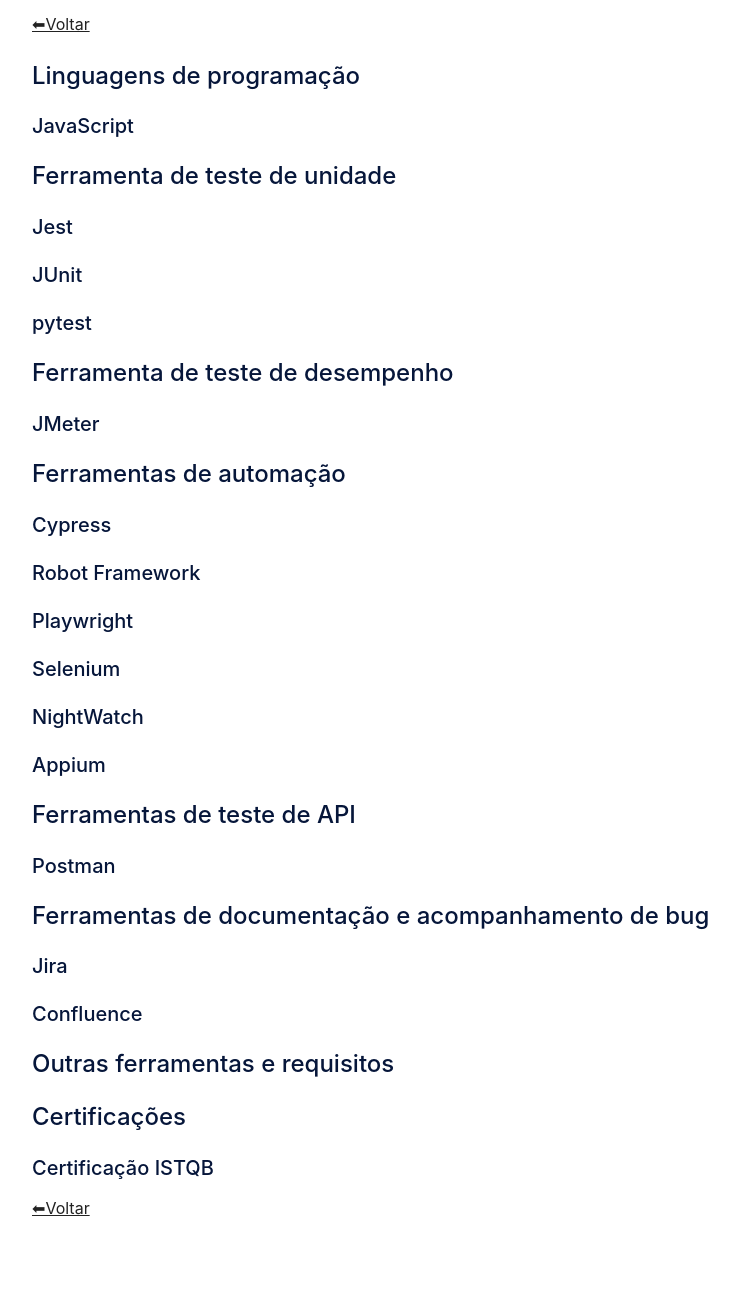
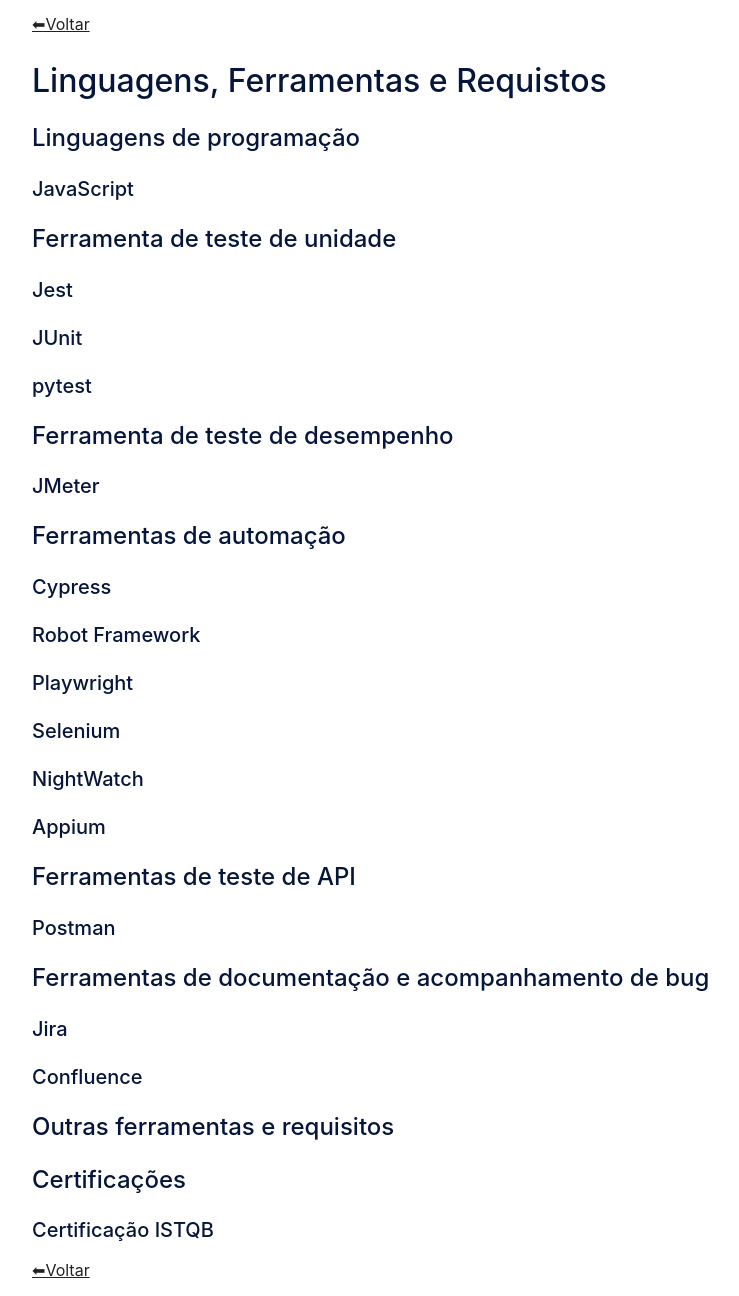
Before and after one commit to oliveiraandressa/QAland, a Jekyll site: the page built from arquivos/guias/ferramentas.md, in a window 1280 px wide. Shown: the whole page, without its empty margins (50-789 px from the left). Built offline with Jekyll 4.4.1, drawn with Linux system fonts in a browser that asks for light colours; before the commit the page ends 1234 px from its top, so only the background shows below that.

Commit message:
Remove conditional CSS for hiding title and adjust h1 margin for improved layout consistency

```diff
--- a/_layouts/default.html
+++ b/_layouts/default.html
@@ -12,12 +12,6 @@
   <!-- Project CSS -->
   <link rel="stylesheet" href="{{ '/assets/css/custom.css' | relative_url }}">
 
-  {% if page.hide_title %}
-  <style>
-    /* Esconde apenas o título principal gerado pelo Markdown quando solicitado */
-    .markdown-body > h1:first-of-type { display: none !important; }
-  </style>
-  {% endif %}
 </head>
 <body>
   <!-- Skip link para acessibilidade -->
--- a/assets/css/custom.css
+++ b/assets/css/custom.css
@@ -174,7 +174,7 @@
 /* custom */
 
 h1{
-    margin-top: 80px;
+    margin-top: 60px;
 }
 
 hr {
```
